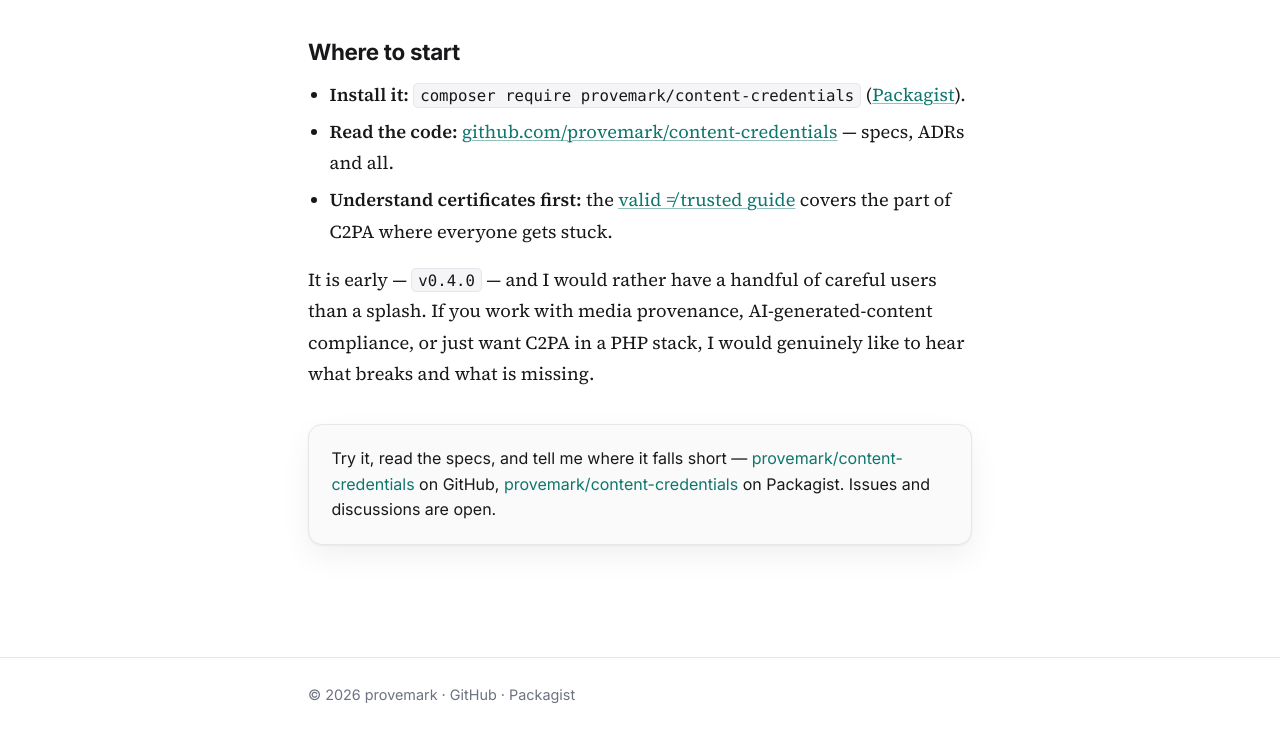
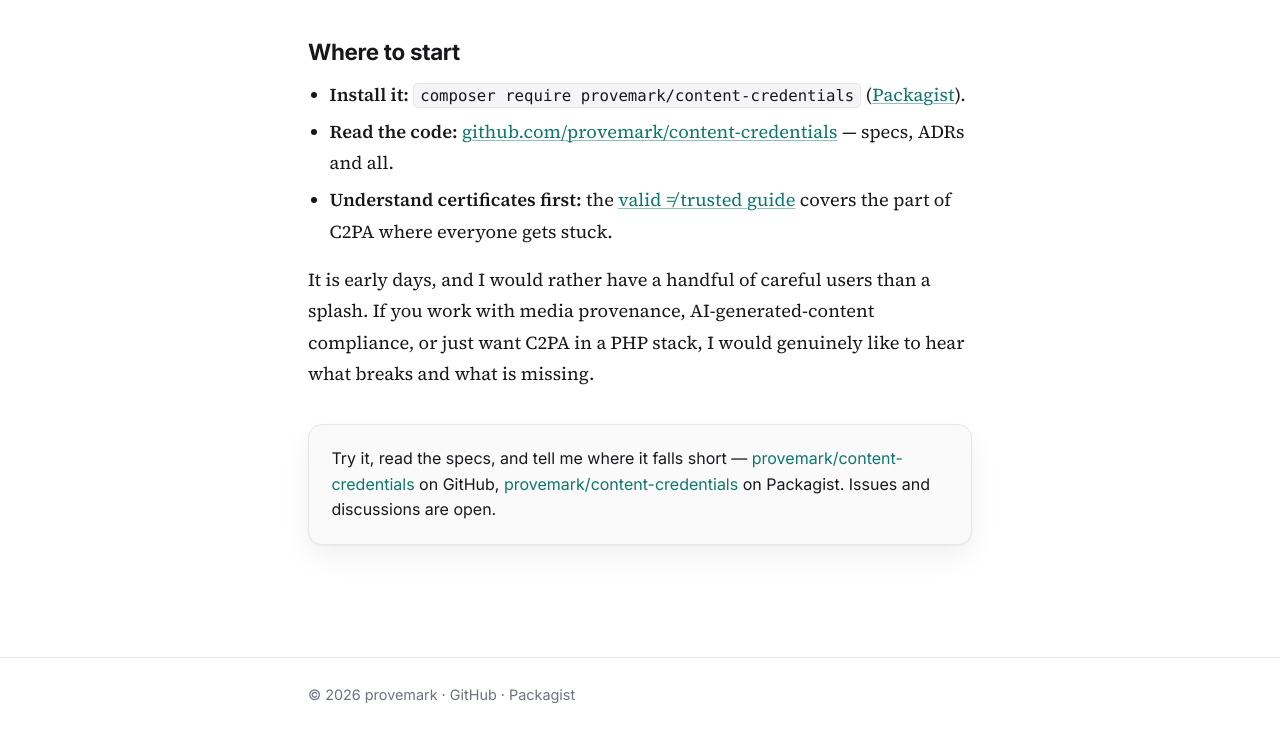
Before and after one commit to provemark/provemark.github.io, a plain HTML site: page articles/introducing-provemark/index.html in a window 1280 px wide. Shown: the part 2592-3337 px from the top of the page. Drawn offline with Linux system fonts and the light colour scheme.

Commit message:
Article: drop the hard version number from the intro (no upkeep)

```diff
--- a/articles/introducing-provemark/index.html
+++ b/articles/introducing-provemark/index.html
@@ -131,9 +131,9 @@
     C2PA where everyone gets stuck.</li>
   </ul>
 
-  <p>It is early — <code>v0.4.0</code> — and I would rather have a handful of careful users than a
-  splash. If you work with media provenance, AI-generated-content compliance, or just want C2PA in
-  a PHP stack, I would genuinely like to hear what breaks and what is missing.</p>
+  <p>It is early days, and I would rather have a handful of careful users than a splash. If you work
+  with media provenance, AI-generated-content compliance, or just want C2PA in a PHP stack, I would
+  genuinely like to hear what breaks and what is missing.</p>
 
   </div><!-- /.body -->
 
```
